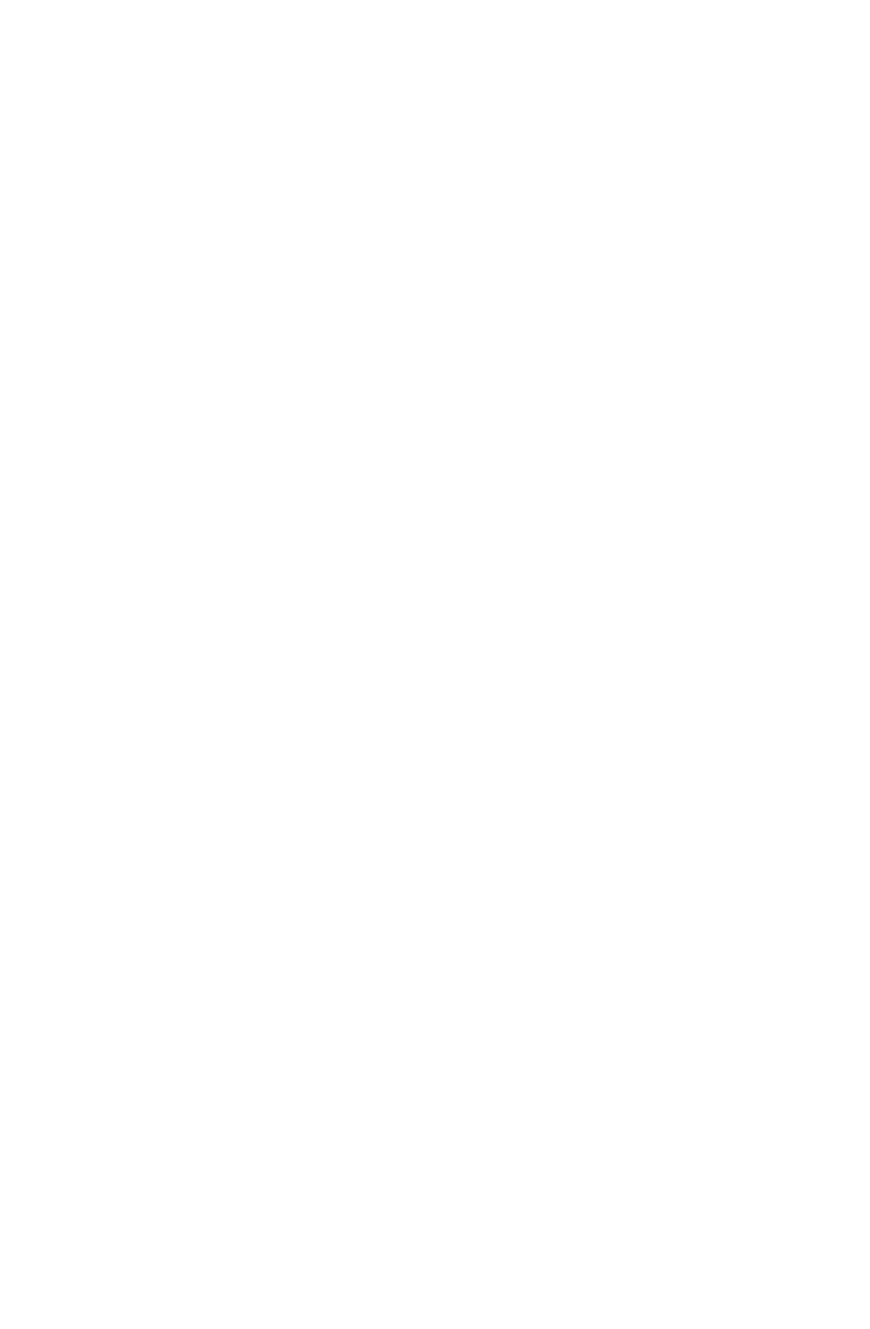
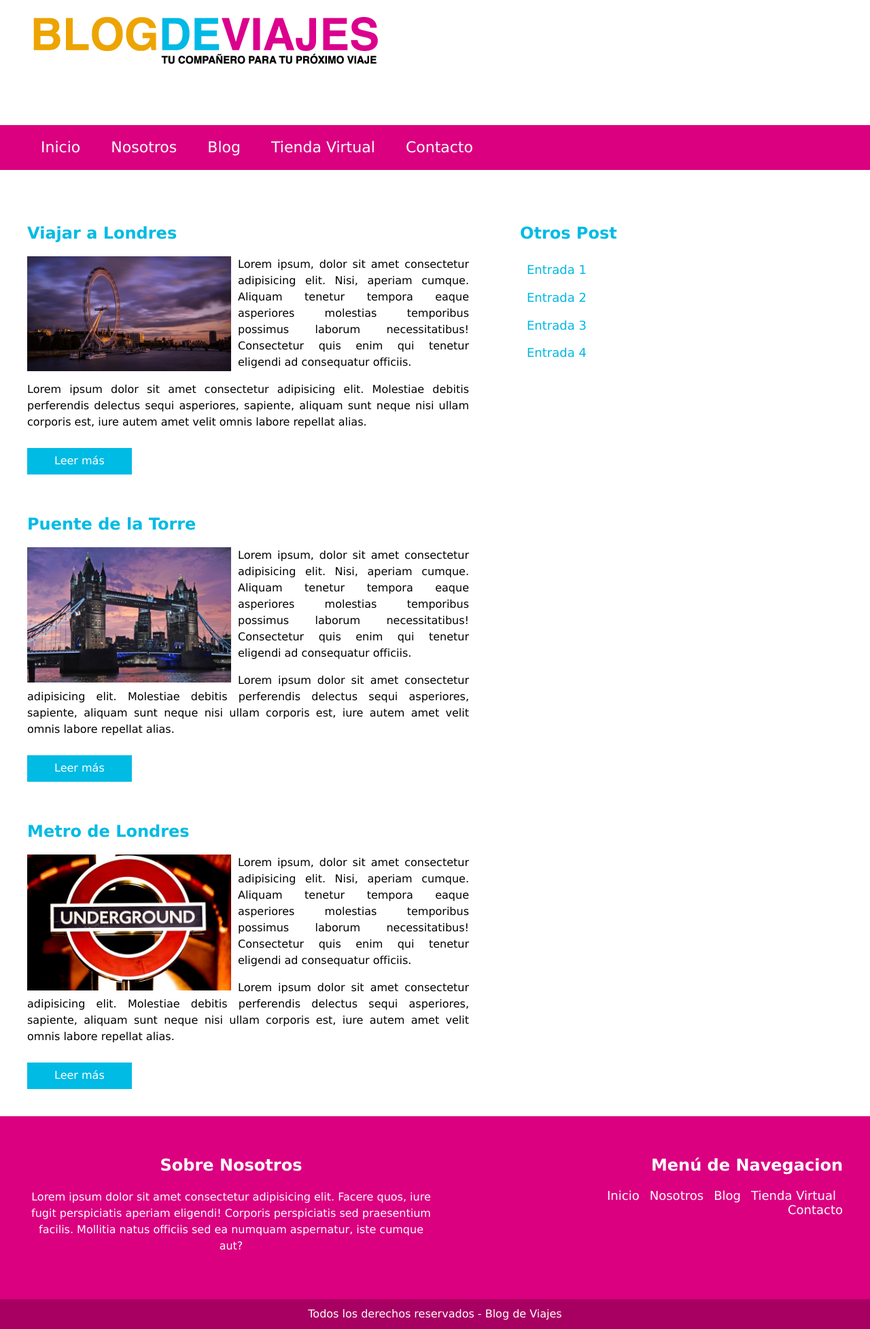
Before and after one commit to SAGEscobar/BlogLayout, a plain HTML site: page index.html in a window 1280 px wide. Shown: the whole page at 68% size. Before the commit the page ends 800 px from the top, so only its background shows below. Drawn offline with Linux system fonts and the light colour scheme.

Commit message:
Fin del ejemplo de Layout

```diff
--- /dev/null
+++ b/css/styles.css
@@ -0,0 +1,192 @@
+html {
+    box-sizing: border-box;
+}
+*, *:before, *:after {
+    box-sizing: inherit;
+}
+
+
+body{
+    font-family: Verdana, Geneva, Tahoma, sans-serif;
+}
+
+img{
+    max-width: 100%;
+}
+
+p{
+    font-size: 16px;
+    line-height: 1.5;
+}
+
+.site-header {
+    padding: 20px 0;
+}
+
+.contenedor {
+    max-width: 1200px;
+    margin: 0 auto;
+}
+
+.clear::after{
+    content: '';
+    clear: both;
+    display: block;
+}
+
+/**Nabegacion**/
+
+.barra{
+    background-color: #db0080;
+    margin-top: 60px;
+}
+
+.navegacion-principal a{
+    color: #ffffff;
+    text-decoration: none;
+    font-size: 22px;
+    display: block;
+    text-align: center;
+    padding: 20px;
+}
+@media (min-width: 768px) {
+    .navegacion-principal a{
+        display: inline-block;
+    }
+}
+
+.navegacion-principal a:hover{
+    background-color: #00B8e4;
+}
+
+/** Contenedores principales **/
+.contenido-principal{
+    padding: 20px;
+    margin-top: 60px;
+}
+
+@media (min-width: 768px) {
+    .contenido-principal{
+        width: calc(60% - 10px);
+        float: left;
+        padding: 0 60px 0 0;
+    }
+
+    .sidebar{
+        width: calc(40% - 5px);
+        margin-top: 60px;
+        float: right;
+    }
+}
+
+/** Entradas de blog **/
+
+h2{
+    color: #00BBe4;
+    margin-bottom: 20px;
+}
+
+.entrada{
+    margin-bottom: 60px;
+}
+
+.entrada:last-of-type{
+    margin-bottom: 0;
+}
+
+.entrada img{
+    width: 300px;
+}
+
+.entrada p{
+    text-align: justify;
+}
+
+@media (min-width: 450px) {
+    .entrada img{
+        float: left;
+        margin: 0 10px 5px 0;
+    }
+}
+
+.boton {
+    background-color: #00BBe4;
+    color: #ffffff;
+    text-decoration: none;
+    padding: 10px 40px;
+    display: inline-block;
+    margin-top: 10px;
+    transition: background-color .3s ease-in-out;
+}
+
+.boton:hover{
+    background-color: #005Baf;
+}
+
+/** Sidebar **/
+
+
+.sidebar ul{
+    list-style: none;
+    padding: 0;
+}
+
+.sidebar ul li{
+    padding: 10px;
+}
+
+.sidebar ul li:hover{
+    background-color: #00B8e4;
+}
+
+.sidebar ul li a{
+    color: #00B8e4;
+    font-size: 18px;
+    text-decoration: none;
+}
+
+.sidebar ul li:hover a{
+    color: #ffffff
+}
+
+/** Footer **/
+
+.footer-sitio{
+    background-color: #db0080;
+    padding-top: 40px;
+    margin-top: 40px;
+    color: #ffffff;
+    text-align: center;
+}
+
+.footer-sitio h2{
+    color: #ffffff;
+}
+
+.footer-sitio a{
+    color: #ffffff;
+    text-decoration: none;
+    font-size: 18px;
+    margin-right: 10px;
+}
+.footer-sitio a:last-of-type{
+    margin-right: 0%;
+}
+
+@media (min-width: 768px) {
+    .footer-sitio .nosotros{
+        float: left;
+        width: 50%;
+    }
+    .footer-sitio .menu{
+        float: right;
+        width: 30%;
+        text-align: right;
+    }
+}
+
+.copyright{
+    background-color: #a80062;
+    margin: 50px 0 0 0;
+    padding: 10px 0;
+}
--- a/index.html
+++ b/index.html
@@ -3,9 +3,81 @@
 <head>
     <meta charset="UTF-8">
     <meta name="viewport" content="width=device-width, initial-scale=1.0">
-    <title>Blog de Viages</title>
+    <link rel="stylesheet" href="css/normalize.css">
+    <link rel="stylesheet" href="css/styles.css">
+    <title>Blog de Viajes</title>
 </head>
 <body>
+    <header class="site-header contenedor">
+        <img src="img/logo.png" alt="Logo">
+    </header>
+    <div class="barra">
+        <nav class="navegacion-principal contenedor">
+            <a href="#">Inicio</a>
+            <a href="#">Nosotros</a>
+            <a href="#">Blog</a>
+            <a href="#">Tienda Virtual</a>
+            <a href="#">Contacto</a>
+        </nav>
+    </div>
+
+    <div class="contenedor clear">
+        <main class="contenido-principal">
+            <article class="entrada">
+                <h2>Viajar a Londres</h2>
+                <img src="img/imagen_1.jpg" alt="">
+                <p>Lorem ipsum, dolor sit amet consectetur adipisicing elit. Nisi, aperiam cumque. Aliquam tenetur tempora eaque asperiores molestias temporibus possimus laborum necessitatibus! Consectetur quis enim qui tenetur eligendi ad consequatur officiis.</p>
+                <p>Lorem ipsum dolor sit amet consectetur adipisicing elit. Molestiae debitis perferendis delectus sequi asperiores, sapiente, aliquam sunt neque nisi ullam corporis est, iure autem amet velit omnis labore repellat alias.</p>
+                <a href="#" class="boton">Leer más</a>
+            </article>
+            <article class="entrada">
+                <h2>Puente de la Torre</h2>
+                <img src="img/imagen_2.jpg" alt="">
+                <p>Lorem ipsum, dolor sit amet consectetur adipisicing elit. Nisi, aperiam cumque. Aliquam tenetur tempora eaque asperiores molestias temporibus possimus laborum necessitatibus! Consectetur quis enim qui tenetur eligendi ad consequatur officiis.</p>
+                <p>Lorem ipsum dolor sit amet consectetur adipisicing elit. Molestiae debitis perferendis delectus sequi asperiores, sapiente, aliquam sunt neque nisi ullam corporis est, iure autem amet velit omnis labore repellat alias.</p>
+                <a href="#" class="boton">Leer más</a>
+            </article>
+            <article class="entrada">
+                <h2>Metro de Londres</h2>
+                <img src="img/imagen_3.jpg" alt="">
+                <p>Lorem ipsum, dolor sit amet consectetur adipisicing elit. Nisi, aperiam cumque. Aliquam tenetur tempora eaque asperiores molestias temporibus possimus laborum necessitatibus! Consectetur quis enim qui tenetur eligendi ad consequatur officiis.</p>
+                <p>Lorem ipsum dolor sit amet consectetur adipisicing elit. Molestiae debitis perferendis delectus sequi asperiores, sapiente, aliquam sunt neque nisi ullam corporis est, iure autem amet velit omnis labore repellat alias.</p>
+                <a href="#" class="boton">Leer más</a>
+            </article>
+        </main>
+
+        <aside class="sidebar">
+            <section>
+                <h2>Otros Post</h2>
+                <ul>
+                    <li><a href="#">Entrada 1</a></li>
+                    <li><a href="#">Entrada 2</a></li>
+                    <li><a href="#">Entrada 3</a></li>
+                    <li><a href="#">Entrada 4</a></li>
+                </ul>
+            </section>
+        </aside>
+    </div>
+
+    <footer class="footer-sitio">
+        <div class="contenedor clear">
+            <section class="nosotros">
+                <h2>Sobre Nosotros</h2>
+                <p>Lorem ipsum dolor sit amet consectetur adipisicing elit. Facere quos, iure fugit perspiciatis aperiam eligendi! Corporis perspiciatis sed praesentium facilis. Mollitia natus officiis sed ea numquam aspernatur, iste cumque aut?</p>
+            </section>
+            <section class="menu">
+                <h2>Menú de Navegacion</h2>
+                <nav>
+                    <a href="#">Inicio</a>
+                    <a href="#">Nosotros</a>
+                    <a href="#">Blog</a>
+                    <a href="#">Tienda Virtual</a>
+                    <a href="#">Contacto</a>
+                </nav>
+            </section>
+        </div>
+        <p class="copyright">Todos los derechos reservados - Blog de Viajes</p>
+    </footer>
 
 </body>
 </html>
```
Also changed, not shown: css/normalize.css (added).
